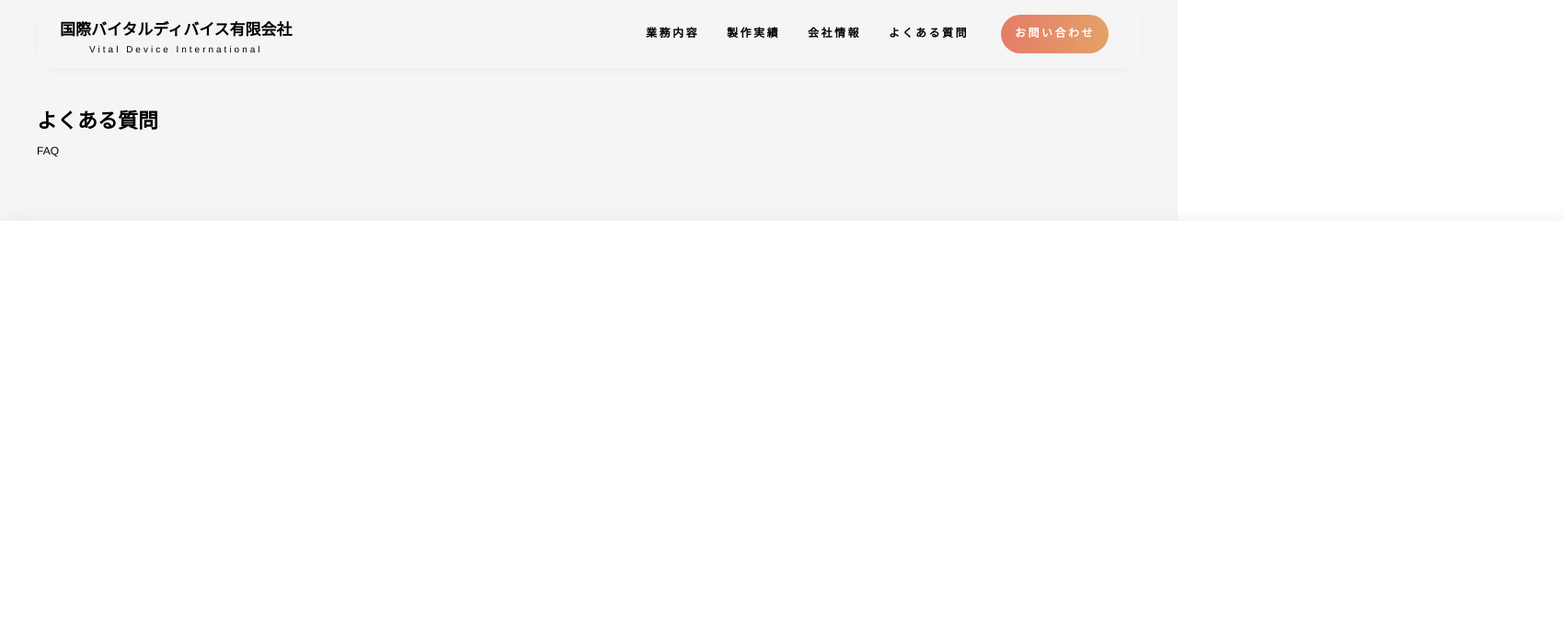
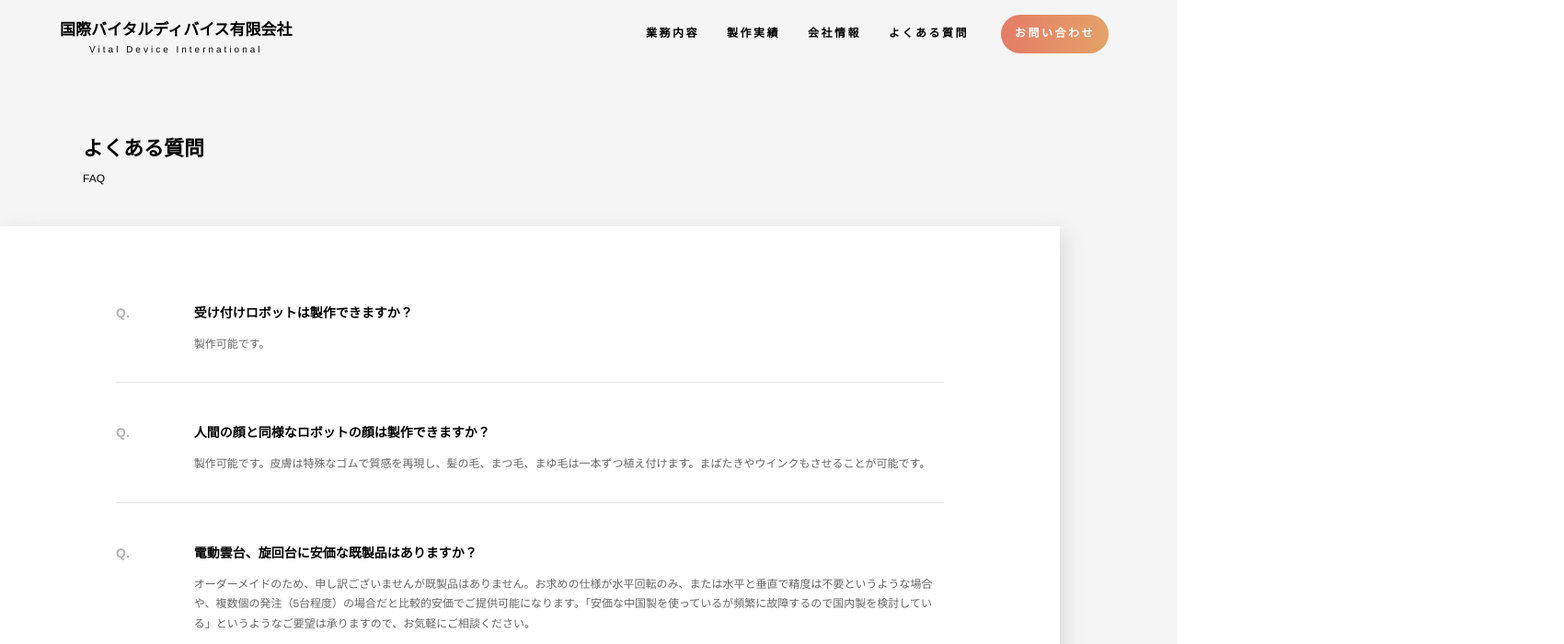
Before and after one commit to kenyaaaaaa/vitald, a Next.js app: page /faq in a window 1280 px wide. Shown: the top 700 px of the page at 92% size, 1700 px wide, since content can reach past the window. Built offline with nearby package versions, Linux system fonts and the light colour scheme.

Commit message:
faqページ実装

```diff
--- a/components/common/Header.tsx
+++ b/components/common/Header.tsx
@@ -63,6 +63,7 @@ const homeAndTop = css`
 const normal = css`
   ${mqLarge} {
     background-color: hsla(0, 0%, 100%, 0.95);
+    /* background-color: whitesmoke; */
     color: black;
     box-shadow: 0px 3px 20px -3px hsla(240, 70%, 20%, 0.3);
   }
@@ -71,7 +72,6 @@ const header = css`
   position: absolute;
   z-index: 1000;
   width: 100%;
-  box-shadow: 0px 3px 20px -15px hsla(240, 70%, 20%, 0.3);
   ${mqLarge} {
     position: relative;
     margin: 0 auto;
--- a/pages/faq.tsx
+++ b/pages/faq.tsx
@@ -9,6 +9,62 @@ import type { ReactElement } from "react";
 import type { NextPageWithLayout } from "./_app";
 
 const FAQ: NextPageWithLayout = () => {
+  const faqData = [
+    {
+      question: "受け付けロボットは製作できますか？",
+      answer: "製作可能です。",
+    },
+    {
+      question: "人間の顔と同様なロボットの顔は製作できますか？",
+      answer:
+        "製作可能です。皮膚は特殊なゴムで質感を再現し、髪の毛、まつ毛、まゆ毛は一本ずつ植え付けます。まばたきやウインクもさせることが可能です。",
+    },
+    {
+      question: "電動雲台、旋回台に安価な既製品はありますか？",
+      answer:
+        "オーダーメイドのため、申し訳ございませんが既製品はありません。お求めの仕様が水平回転のみ、または水平と垂直で精度は不要というような場合や、複数個の発注（5台程度）の場合だと比較的安価でご提供可能になります。「安価な中国製を使っているが頻繁に故障するので国内製を検討している」というようなご要望は承りますので、お気軽にご相談ください。",
+    },
+    {
+      question: "自動機械、試験装置はどんな分野向けのものが製作可能ですか？",
+      answer:
+        "ゼロから設計するため、ほとんどの分野に対応可能です。過去の製品は企業、大学、研究所など多方面で活躍しています。詳細につきましては「製作実績」のページをご覧ください",
+    },
+    {
+      question: "自動機械、試験装置などはどの位の精度で動けますか?",
+      answer:
+        "サーボモータやステッピングモータを使えば 0.01°の精度は容易に実現可能であり、さらに高い精度で製作することも可能です。回転精度が欲しい場合は対象物をモータ軸に直接取り付け、直線精度が欲しい場合はモータとボールネジを組み合わせます。機械全体としては、様々な部品（モータ、ボールネジ、ベルト、ギア等）の組み合わせを複合した精度となります。",
+    },
+    {
+      question:
+        "モータなどを使わない、動かない治具や装置なども製作できますか？",
+      answer: "製作可能です。",
+    },
+    {
+      question: "機械、装置はどのくらいの大きさのものまで製作可能ですか?",
+      answer:
+        "大型のものでない限り問題なく、目安としては運送できるサイズであれば対応可能です。",
+    },
+    {
+      question: "設計のみの依頼もできますか?",
+      answer:
+        "設計のみのご注文も承りしております。3DCADは「IRONCAD」、2DCADは「CADPACK」を使用しており、3DデータはSTEP形式、2DデータはDWG／DXF形式で納品可能です。SOLIDWORKSとの受け渡しの際にはSTEP形式で納品を行いました。",
+    },
+    {
+      question: "Webによる打ち合わせはできますか？",
+      answer: "Webによる打ち合わせも対応しております。",
+    },
+    {
+      question: "打ち合わせの流れはどうなりますか?",
+      answer:
+        " 仕様が定まっていない場合は、まずはご相談をしながら仕様を固めていき、仕様が決まれば、「お見積り提出 → 着手 → 設計 → 製作 → 試運転 → 納入」の流れとなります。",
+    },
+    {
+      question: "納期はどの位かかりますか?",
+      answer:
+        "状況と仕様によって2か月前後から、複雑なものはそれ以上のお時間をいただく場合もございます。お急ぎの場合はご相談させていただきますので、お気軽にお問い合わせください。",
+    },
+    ,
+  ];
   return (
     <>
       <div css={wrapperInner}>
@@ -16,7 +72,27 @@ const FAQ: NextPageWithLayout = () => {
           <h1>よくある質問</h1>
           <p>FAQ</p>
         </div>
-        <div css={container}></div>
+        <div css={container}>
+          <div css={faqWrapper}>
+            {faqData.map((data: any, index: number) => {
+              return (
+                <div css={faq} key={index}>
+                  <div css={left}>
+                    <span>Q.</span>
+                  </div>
+                  <div css={right}>
+                    <div css={question}>
+                      <p>{data.question}</p>
+                    </div>
+                    <div css={answer}>
+                      <p>{data.answer}</p>
+                    </div>
+                  </div>
+                </div>
+              );
+            })}
+          </div>
+        </div>
       </div>
     </>
   );
@@ -43,34 +119,92 @@ FAQ.getLayout = function getLayout(page: ReactElement) {
   );
 };
 
+const faqWrapper = css`
+  /* margin-left: 3rem; */
+  margin: 3rem auto 0 auto;
+  padding: 3rem 3rem;
+  ${mqLarge} {
+    padding: 8rem 0 8rem 0;
+    margin: 4rem auto 0 auto;
+    width: 900px;
+  }
+`;
+const faq = css`
+  margin-bottom: 4rem;
+  padding-bottom: 3rem;
+  border-bottom: 1px solid hsl(0, 0%, 90%);
+  display: flex;
+  ${mqLarge} {
+  }
+`;
+const left = css`
+  span {
+    font-size: 1.5rem;
+    font-weight: bold;
+    color: hsl(0, 0%, 70%);
+    /* line-height: 0.5; */
+    /* display: block; */
+  }
+  ${mqLarge} {
+    span {
+      font-size: 1.4rem;
+      font-weight: bold;
+    }
+  }
+`;
+const right = css`
+  /* padding-top: 0.3rem; */
+  margin-left: 1rem;
+  ${mqLarge} {
+    margin-left: 7rem;
+  }
+`;
+const question = css`
+  p {
+    font-size: 1.3rem;
+    font-weight: bold;
+    display: inline-block;
+  }
+  ${mqLarge} {
+    p {
+      font-size: 1.4rem;
+      font-weight: bold;
+    }
+  }
+`;
+const answer = css`
+  p {
+    margin-top: 1rem;
+    font-size: 1.2rem;
+    color: hsl(0, 0%, 40%);
+  }
+  ${mqLarge} {
+    p {
+      font-size: 1.2rem;
+    }
+  }
+`;
 const wrapper = css`
   position: relative;
 `;
 const wrapperInner = css`
-  position: relative;
   background-color: whitesmoke;
-  padding-top: 11rem;
-  height: 1400px;
+  padding-top: 12rem;
+  padding-bottom: 20rem;
   ${mqLarge} {
-    /* padding-bottom: 3rem; */
-    position: relative;
+    padding-top: 14rem;
   }
 `;
 const container = css`
+  background-color: white;
   ${mqLarge} {
-    position: absolute;
-    top: 24rem;
-    /* left: 0; */
-    height: 800px;
-    width: 1700px;
-    max-width: 1700px;
-    background-color: white;
+    width: 90vw;
     box-shadow: 6px 6px 20px gainsboro;
   }
 `;
 const title = css`
-  max-width: 1200px;
   margin-left: 3rem;
+  max-width: 1100px;
   p {
     font-size: 1rem;
   }
```
